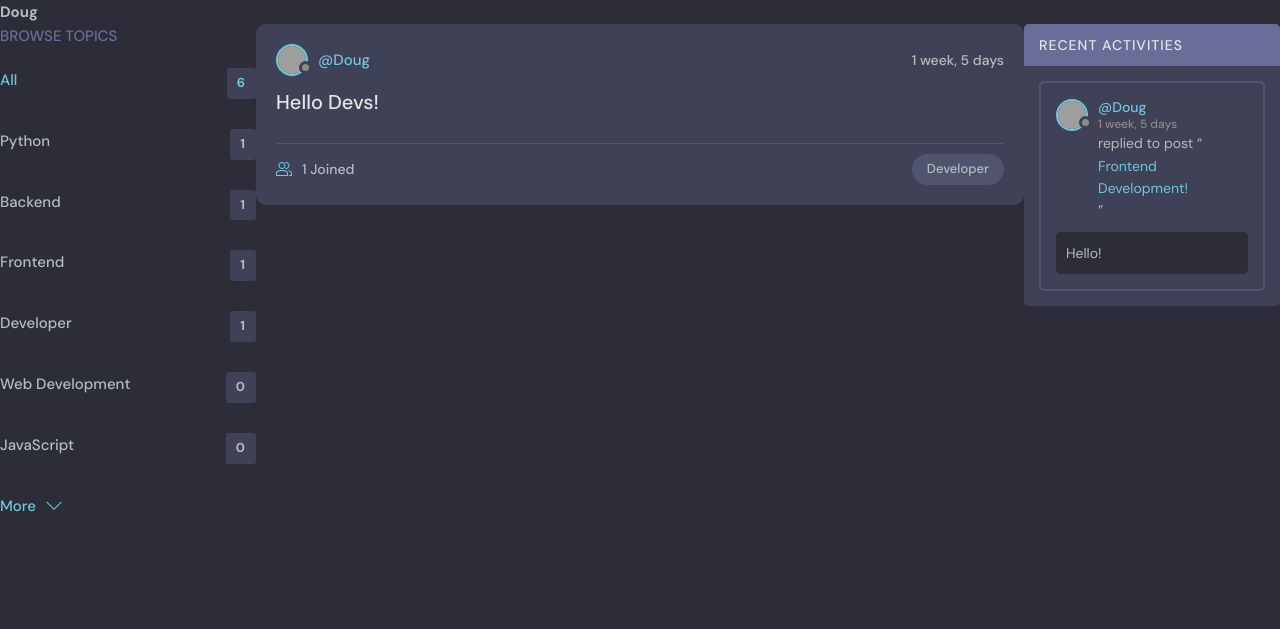
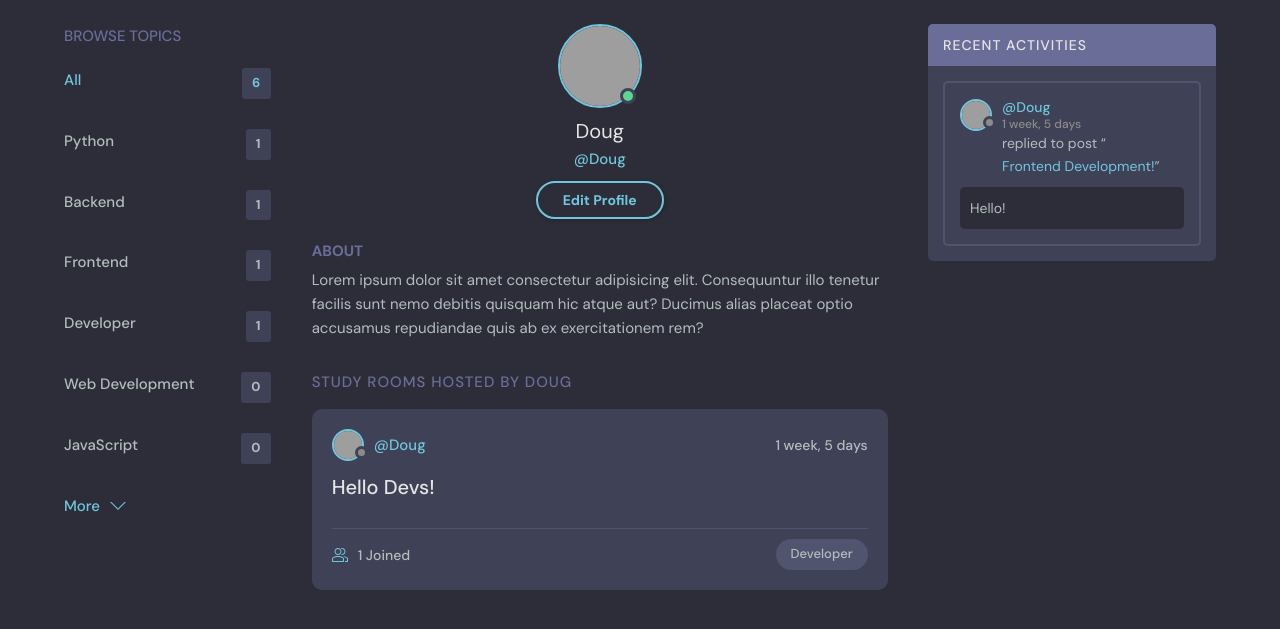
Before and after one commit to jamores07/StudyBud, a Django app: page /profile/2/ in a window 1280 px wide. Shown: the part 76-705 px from the top of the page. Run offline with Django 3.2, Linux system fonts and the light colour scheme; data comes from the database, SQL or seed files in the repository; grey boxes are pictures that could not be loaded.

Commit message:
Theme Installation - User Profile updated

```diff
--- a/base/templates/base/profile.html
+++ b/base/templates/base/profile.html
@@ -1,30 +1,59 @@
 {% extends 'main.html' %}
 
 
+{% block content %}
 
-{%  block content %}
+  <main class="profile-page layout layout--3">
+    <div class="container">
 
-<style>
-    .profile-container {
-        display: grid;
-        grid-template-columns: 1fr 3fr 1fr;
-    }
-</style>
+      <!-- Topics Start -->
 
-<h1>{{user.username}}</h1>
+      {% include 'base/topics_component.html' %}
 
-<div class="profile-container">
-    <div>
-         {% include 'base/topics_component.html' %}
+      <!-- Topics End -->
+
+      <!-- Room List Start -->
+      <div class="roomList">
+        <div class="profile">
+          <div class="profile__avatar">
+            <div class="avatar avatar--large active">
+              <img src="https://randomuser.me/api/portraits/men/11.jpg" />
+            </div>
+          </div>
+          <div class="profile__info">
+            <h3>{{user.username}}</h3>
+            <p>@{{user.username}}</p>
+            <a href="edit-user.html" class="btn btn--main btn--pill">Edit Profile</a>
+          </div>
+          <div class="profile__about">
+            <h3>About</h3>
+            <p>
+              Lorem ipsum dolor sit amet consectetur adipisicing elit. Consequuntur illo tenetur
+              facilis sunt nemo debitis quisquam hic atque aut? Ducimus alias placeat optio
+              accusamus repudiandae quis ab ex exercitationem rem?
+            </p>
+          </div>
+        </div>
+
+        <div class="roomList__header">
+          <div>
+            <h2>Study Rooms Hosted by {{user.username}}</a>
+            </h2>
+          </div>
+        </div>
+
+        {% include 'base/feed_component.html' %}
+
+      </div>
+      <!-- Room List End -->
+
+      <!-- Activities Start -->
+
+      {% include 'base/activity_component.html' %}
+
+      <!-- Activities End -->
+
     </div>
-
-    <div>
-        {% include 'base/feed_component.html' %}
-    </div>
-
-    <div>
-         {% include 'base/activity_component.html' %}
-    </div>
-</div>
+  </main>
 
 {% endblock %}
```
Also changed, not shown: base/templates/base/profile_old.html (added, +30 -0 lines).
